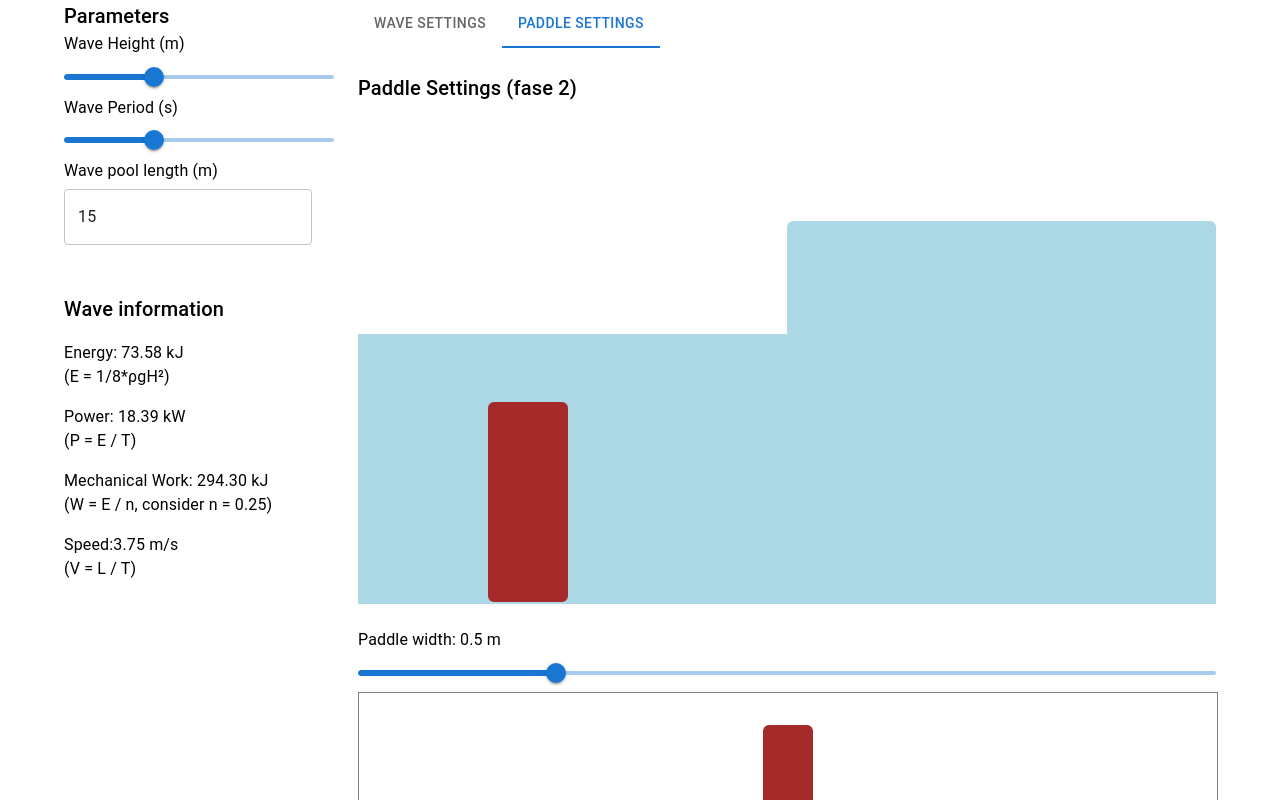
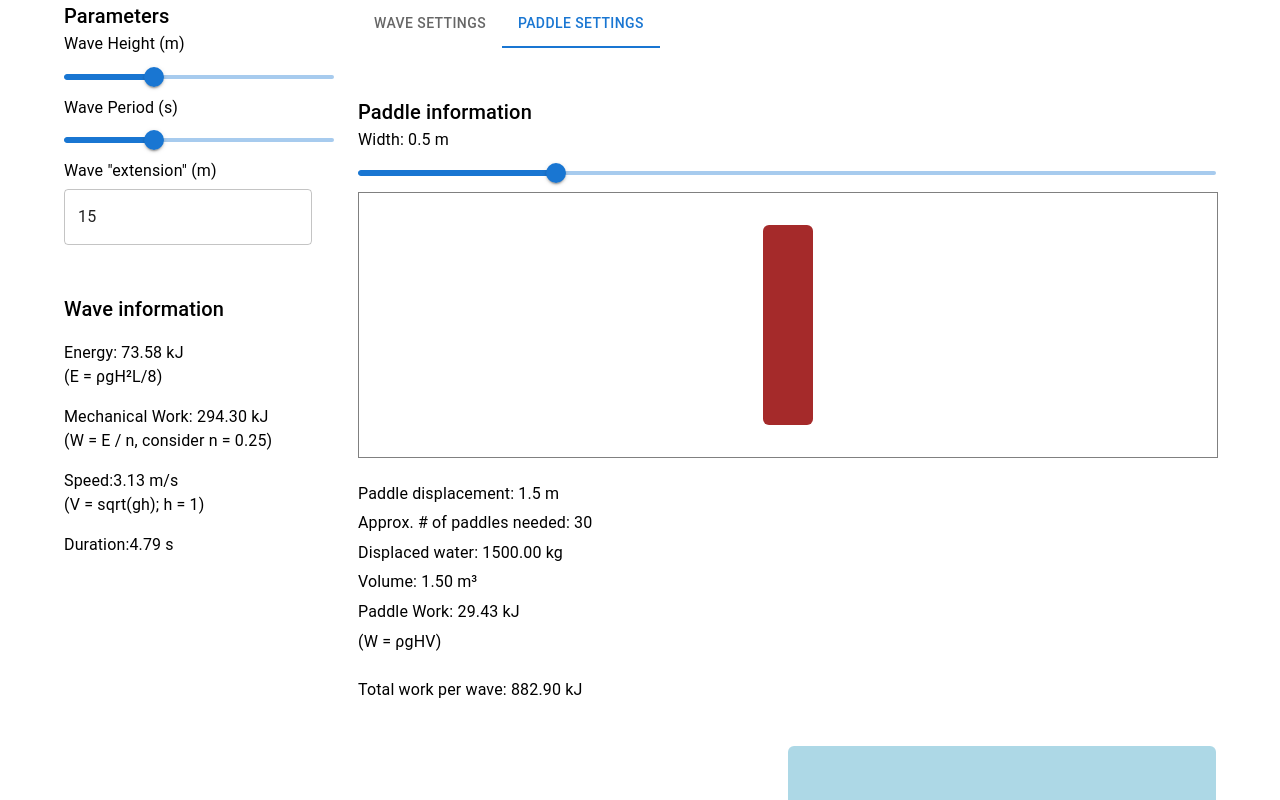
Before and after one commit to pedro-surf/university-exercises, a React (Create React App) app in the folder wavepool/: page / in a window 1280 px wide. Both pictures are taken after a click on the tab "PADDLE SETTINGS". Shown: the top 800 px of the page. Built offline with nearby package versions, Linux system fonts and the light colour scheme; the HTML template or start-up script is replaced by a standard one.

Commit message:
finish fase 2, cleanup

```diff
--- a/wavepool/src/App.jsx
+++ b/wavepool/src/App.jsx
@@ -4,22 +4,23 @@ import Sidebar from "./components/Sidebar";
 import WaveDisplay from "./components/WaveDisplay";
 import GymDisplay from "./components/GymDisplay";
 import PaddleDisplay from "./components/PaddleDisplay";
-
-const WATER_DENSITY = 1000;
-const GRAVITY_ACC = 9.81;
-const HUMAN_POWER_OUTPUT = 150; // considerando que cada usuário da academia gera 150W de potência
-const MECHANICAL_WORK_EFFICIENCY = 0.25;
+import {
+  WATER_DENSITY,
+  GRAVITY_ACC,
+  HUMAN_POWER_OUTPUT,
+  MECHANICAL_WORK_EFFICIENCY,
+  SHALLOW_WATER_DEPTH,
+} from "./constants";
 
 const App = () => {
   const [waveHeight, setWaveHeight] = useState(2);
   const [wavePeriod, setWavePeriod] = useState(4);
-  const [wavepoolLength, setWavepoolLength] = useState(15); // considerando que a onda desloca-se por 15m
+  const [waveLength, setWavepoolLength] = useState(15); // considerando que a onda desloca-se por 15m
 
   const [view, setView] = useState("wave");
 
   const waveEnergy =
-    (WATER_DENSITY * GRAVITY_ACC * waveHeight * waveHeight * wavepoolLength) /
-    8;
+    (WATER_DENSITY * GRAVITY_ACC * waveHeight * waveHeight * waveLength) / 8;
 
   const personEnergy = HUMAN_POWER_OUTPUT * wavePeriod;
 
@@ -27,7 +28,9 @@ const App = () => {
 
   const numPeople = waveHumanWork / personEnergy;
 
-  const waveSpeed = wavepoolLength / wavePeriod;
+  const waveSpeed = Math.sqrt(SHALLOW_WATER_DEPTH * GRAVITY_ACC);
+
+  const waveDuration = waveLength / waveSpeed;
 
   return (
     <Container>
@@ -38,11 +41,12 @@ const App = () => {
             setWaveHeight={setWaveHeight}
             wavePeriod={wavePeriod}
             setWavePeriod={setWavePeriod}
-            wavepoolLength={wavepoolLength}
+            wavepoolLength={waveLength}
             setWavepoolLength={setWavepoolLength}
             waveHumanWork={waveHumanWork}
             waveEnergy={waveEnergy}
             waveSpeed={waveSpeed}
+            waveDuration={waveDuration}
           />
         </Grid>
         <Grid item xs={9}>
@@ -67,7 +71,11 @@ const App = () => {
               <GymDisplay numPeople={numPeople} />
             </>
           ) : (
-            <PaddleDisplay height={waveHeight} />
+            <PaddleDisplay
+              height={waveHeight}
+              wavepoolLength={waveLength}
+              waveEnergy={waveEnergy}
+            />
           )}
         </Grid>
       </Grid>
--- a/wavepool/src/components/PaddleDisplay.jsx
+++ b/wavepool/src/components/PaddleDisplay.jsx
@@ -1,39 +1,32 @@
 import React, { useState } from "react";
 import { Box, Typography, Slider } from "@mui/material";
+import {
+  WATER_DENSITY,
+  STANDARD_DISPLACEMENT,
+  GRAVITY_ACC,
+} from "../constants";
 
-const PaddleDisplay = ({ height }) => {
+const PaddleDisplay = ({ height, wavepoolLength, waveEnergy }) => {
   const [width, setWidth] = useState(0.5);
+
+  const waterVolume = height * width * STANDARD_DISPLACEMENT;
+  const waterMass = waterVolume * WATER_DENSITY;
+  const work = waterVolume * height * WATER_DENSITY * GRAVITY_ACC;
+  const paddleAmountPerWave = wavepoolLength / width;
+  const waveWork = paddleAmountPerWave * work;
 
   return (
     <Box>
-      <Typography variant="h6">Paddle Settings (fase 2)</Typography>
-
-      <Box
-        sx={{
-          height: `${height * 100 + 100}px`,
-          marginTop: `${height * 100}px`,
-          marginBottom: 3,
-        }}
-        className="paddle-container"
-      >
-        <Box className="paddle-container-helper" />
-        <Box className="paddle-left-container" />
-        <Box className="paddle-right-container" />
-        <Box
-          className="paddle"
-          sx={{
-            width: `80px`,
-            height: height * 100,
-          }}
-        />
-      </Box>
-      <Typography gutterBottom>Paddle width: {width} m</Typography>
+      <Typography marginTop={6} variant="h6">
+        Paddle information
+      </Typography>
+      <Typography gutterBottom>Width: {width} m</Typography>
       <Slider
         value={width}
         onChange={(e, newValue) => setWidth(newValue)}
         min={0.2}
         max={1.5}
-        step={0.2}
+        step={0.1}
         valueLabelDisplay="auto"
       />
       <Box
@@ -42,6 +35,7 @@ const PaddleDisplay = ({ height }) => {
           justifyContent: "center",
           width: "100%",
           border: "1px solid gray",
+          marginBottom: 3,
         }}
       >
         <Box
@@ -54,6 +48,44 @@ const PaddleDisplay = ({ height }) => {
           }}
         />
       </Box>
+      <Typography gutterBottom>
+        Paddle displacement: {STANDARD_DISPLACEMENT} m{" "}
+      </Typography>
+      <Typography gutterBottom>
+        Approx. # of paddles needed: {Math.floor(paddleAmountPerWave)}
+      </Typography>
+      <Typography gutterBottom>
+        Displaced water: {Number(waterMass).toFixed(2)} kg
+      </Typography>
+      <Typography gutterBottom>
+        Volume: {Number(waterVolume).toFixed(2)} m³
+      </Typography>
+      <Typography gutterBottom>
+        Paddle Work: {Number(work / 1000).toFixed(2)} kJ
+      </Typography>
+      <Typography sx={{ marginBottom: 3 }}>(W = ρgHV)</Typography>
+      <Typography gutterBottom>
+        Total work per wave: {Number(waveWork / 1000).toFixed(2)} kJ
+      </Typography>
+      <Box
+        sx={{
+          height: `${height * 50 + 100}px`,
+          marginTop: `${height * 50}px`,
+          marginBottom: 3,
+        }}
+        className="paddle-container"
+      >
+        <Box className="paddle-container-helper" />
+        <Box className="paddle-left-container" />
+        <Box className="paddle-right-container" />
+        <Box
+          className="paddle"
+          sx={{
+            width: `80px`,
+            height: height * 50,
+          }}
+        />
+      </Box>
     </Box>
   );
 };
--- a/wavepool/src/components/Sidebar.jsx
+++ b/wavepool/src/components/Sidebar.jsx
@@ -11,6 +11,7 @@ const Sidebar = ({
   waveEnergy,
   waveHumanWork,
   waveSpeed,
+  waveDuration,
 }) => {
   return (
     <Box>
@@ -33,7 +34,7 @@ const Sidebar = ({
         step={0.1}
         valueLabelDisplay="auto"
       />
-      <Typography gutterBottom>Wave pool length (m)</Typography>
+      <Typography gutterBottom>Wave "extension" (m)</Typography>
       <TextField
         type="number"
         value={wavepoolLength}
@@ -46,11 +47,7 @@ const Sidebar = ({
       <Typography marginTop={2}>
         Energy: {Number(waveEnergy / 1000).toFixed(2)} kJ
       </Typography>
-      <Typography>(E = 1/8*ρgH²)</Typography>
-      <Typography marginTop={2}>
-        Power: {Number(waveEnergy / wavePeriod / 1000).toFixed(2)} kW
-      </Typography>
-      <Typography>(P = E / T)</Typography>
+      <Typography>(E = ρgH²L/8)</Typography>
       <Typography marginTop={2}>
         Mechanical Work: {Number(waveHumanWork / 1000).toFixed(2)} kJ
       </Typography>
@@ -59,7 +56,11 @@ const Sidebar = ({
         Speed:
         {Number(waveSpeed).toFixed(2)} m/s
       </Typography>
-      <Typography>(V = L / T)</Typography>
+      <Typography>(V = sqrt(gh); h = 1)</Typography>
+      <Typography marginTop={2}>
+        Duration:
+        {Number(waveDuration).toFixed(2)} s
+      </Typography>
     </Box>
   );
 };
--- /dev/null
+++ b/wavepool/src/constants.js
@@ -0,0 +1,6 @@
+export const WATER_DENSITY = 1000;
+export const GRAVITY_ACC = 9.81;
+export const HUMAN_POWER_OUTPUT = 150; // considerando que cada usuário da academia gera 150W de potência
+export const MECHANICAL_WORK_EFFICIENCY = 0.25;
+export const STANDARD_DISPLACEMENT = 1.5; // deslocamento da pá a cada ciclo
+export const SHALLOW_WATER_DEPTH = 1; // profundidade parte rasa
--- a/wavepool/src/index.css
+++ b/wavepool/src/index.css
@@ -44,6 +44,9 @@ code {
   height: 200px;
   position: relative;
   background: transparent;
+  border: 1px solid burlywood;
+  border-right: 0;
+  border-top: 0;
 }
 
 .paddle-container-helper {
```
